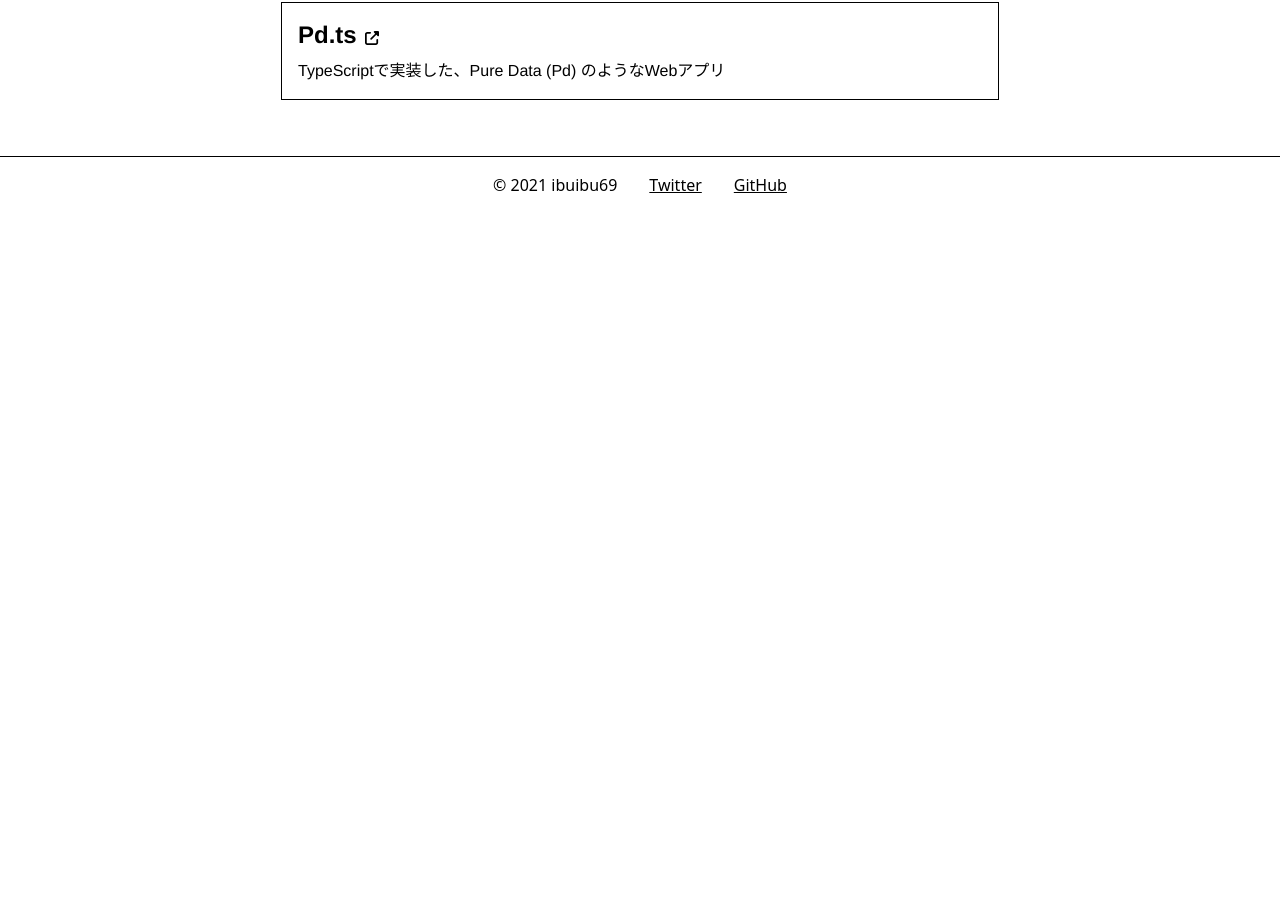
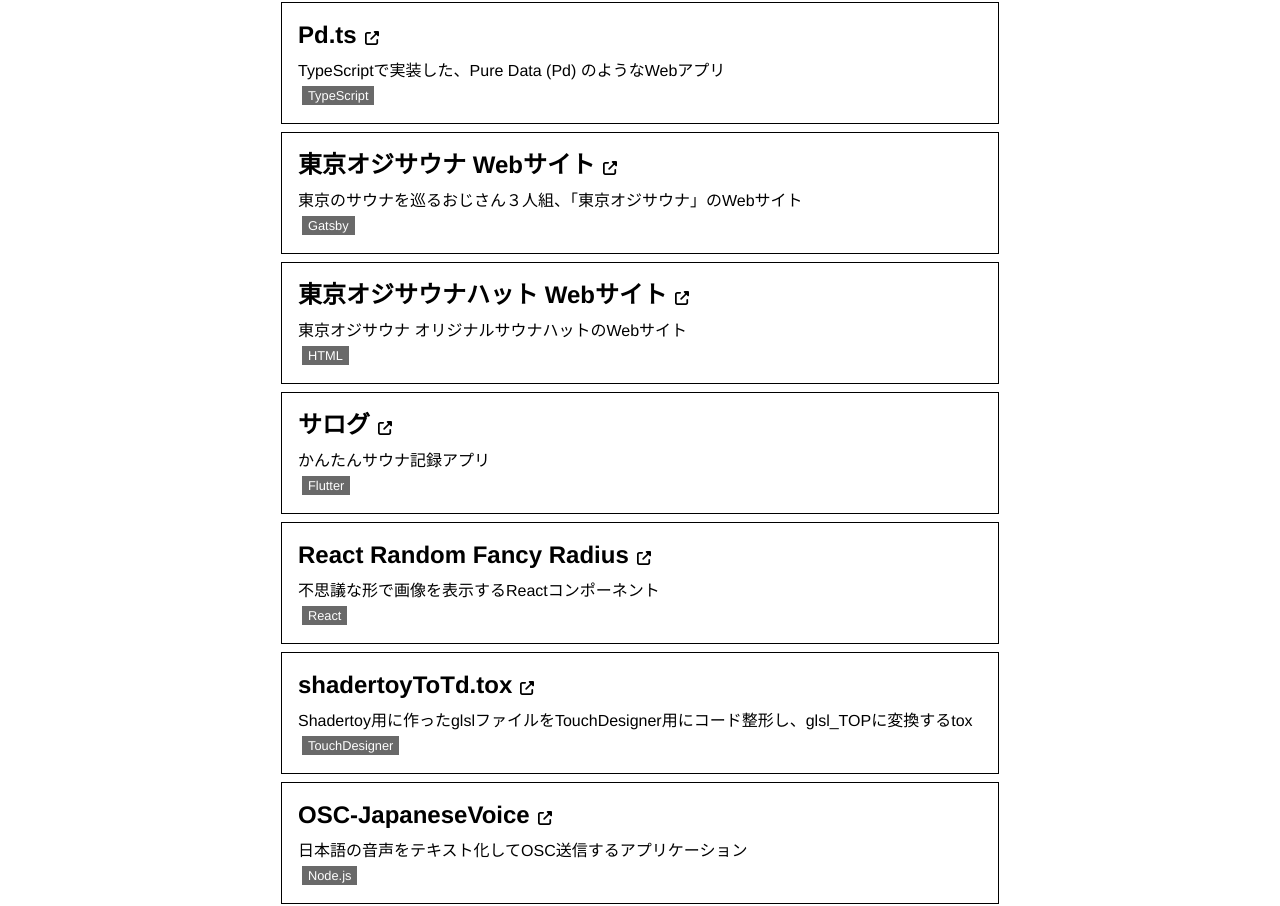
Before and after one commit to ibuibu/ibulog, a Next.js app: page /works in a window 1280 px wide. Shown: the part 156-1062 px from the top of the page. Before the commit the page ends 800 px from the top, so only its background shows below. Built offline with nearby package versions, Linux system fonts and the light colour scheme; no server answers.

Commit message:
Add works

```diff
--- a/src/pages/works.tsx
+++ b/src/pages/works.tsx
@@ -2,11 +2,16 @@
 import { FontAwesomeIcon } from "@fortawesome/react-fontawesome";
 import Layout from "../components/layout";
 
-export default function Home() {
-  const title = "Pd.ts";
-  const path = "https://pdts.ibulog.com/";
+type WorkCardProps = {
+  title: string;
+  path: string;
+  description: string;
+  tag: string;
+};
+
+function WorkCard(props: WorkCardProps) {
+  const { title, path, description, tag } = props;
   return (
-    <Layout>
     <a href={path} target="_blank" rel="noopener noreferrer">
       <div className="flex p-4 my-2 w-full border border-black transition duration-200 transform hover:scale-105 hover:rotate-2 cursor-pointer">
         <div>
@@ -17,10 +22,67 @@
               className="mx-2 text-sm"
             />
           </p>
-            <p>TypeScriptで実装した、Pure Data (Pd) のようなWebアプリ</p>
+          <p>{description}</p>
+          <small className="py-0.5 px-1.5 mx-1 text-white bg-my-gray">
+            {tag}
+          </small>
         </div>
       </div>
     </a>
+  );
+}
+
+export default function Home() {
+  return (
+    <Layout>
+      <WorkCard
+        title="Pd.ts"
+        path="https://pdts.ibulog.com/"
+        description="TypeScriptで実装した、Pure Data (Pd) のようなWebアプリ"
+        tag="TypeScript"
+      />
+      <WorkCard
+        title="東京オジサウナ Webサイト"
+        path="https://www.ojisauna.com/"
+        description="東京のサウナを巡るおじさん３人組、「東京オジサウナ」のWebサイト"
+        tag="Gatsby"
+      />
+      <WorkCard
+        title="東京オジサウナハット Webサイト"
+        path="https://hat.ojisauna.com/"
+        description="東京オジサウナ オリジナルサウナハットのWebサイト"
+        tag="HTML"
+      />
+      <WorkCard
+        title="サログ"
+        path="https://salog.ojisauna.com/"
+        description="かんたんサウナ記録アプリ"
+        tag="Flutter"
+      />
+      <WorkCard
+        title="React Random Fancy Radius"
+        path="https://github.com/ibuibu/react-random-fancy-border-radius"
+        description="不思議な形で画像を表示するReactコンポーネント"
+        tag="React"
+      />
+      <WorkCard
+        title="shadertoyToTd.tox"
+        path="https://github.com/ibuibu/shadertoyToTd"
+        description="Shadertoy用に作ったglslファイルをTouchDesigner用にコード整形し、glsl_TOPに変換するtox"
+        tag="TouchDesigner"
+      />
+      <WorkCard
+        title="OSC-JapaneseVoice"
+        path="https://github.com/ibuibu/OSC-JapaneseVoice"
+        description="日本語の音声をテキスト化してOSC送信するアプリケーション"
+        tag="Node.js"
+      />
+      <WorkCard
+        title="Jump to Google Search Box"
+        path="https://github.com/ibuibu/jump-to-google-search-box"
+        description="Google検索サイトの検索ボックスにジャンプするショートカットを提供するChrome拡張"
+        tag="JavaScript"
+      />
     </Layout>
   );
 }
```
Lines whose indentation alone changed are shown as unchanged.
